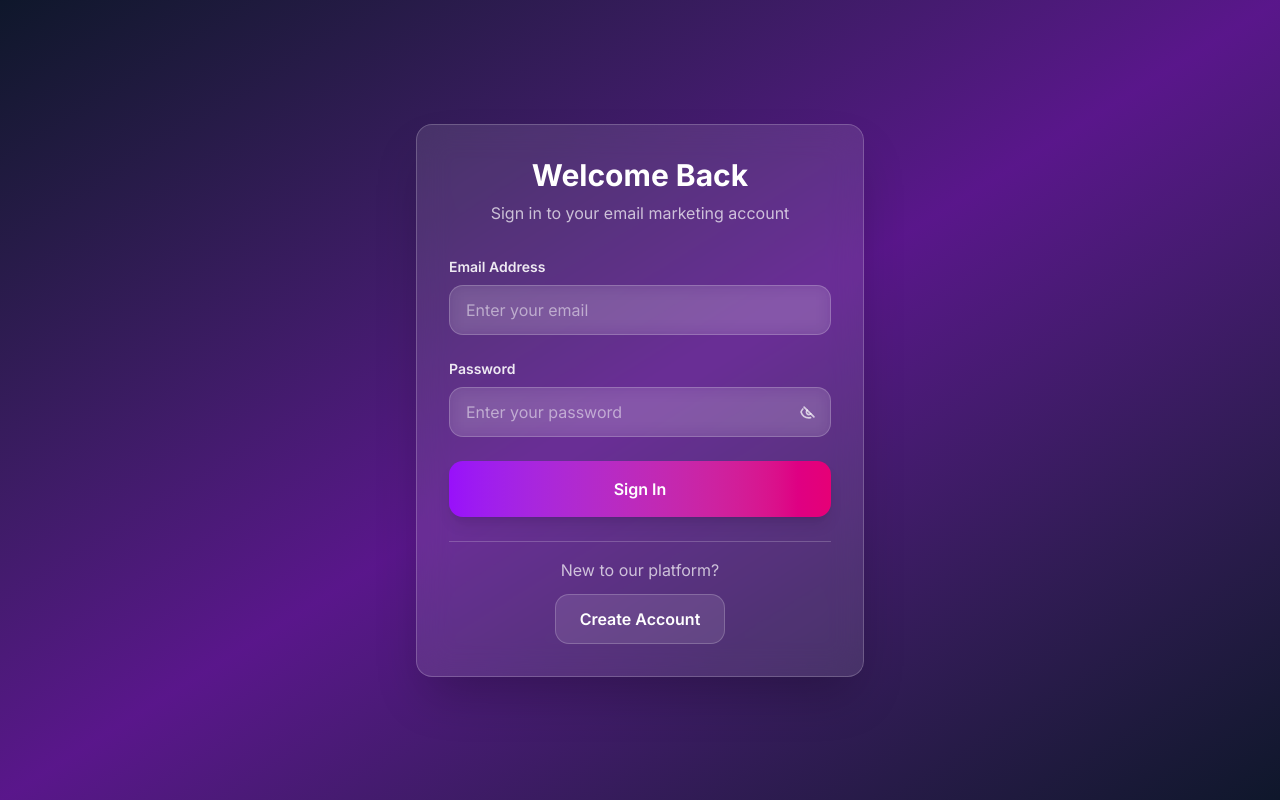
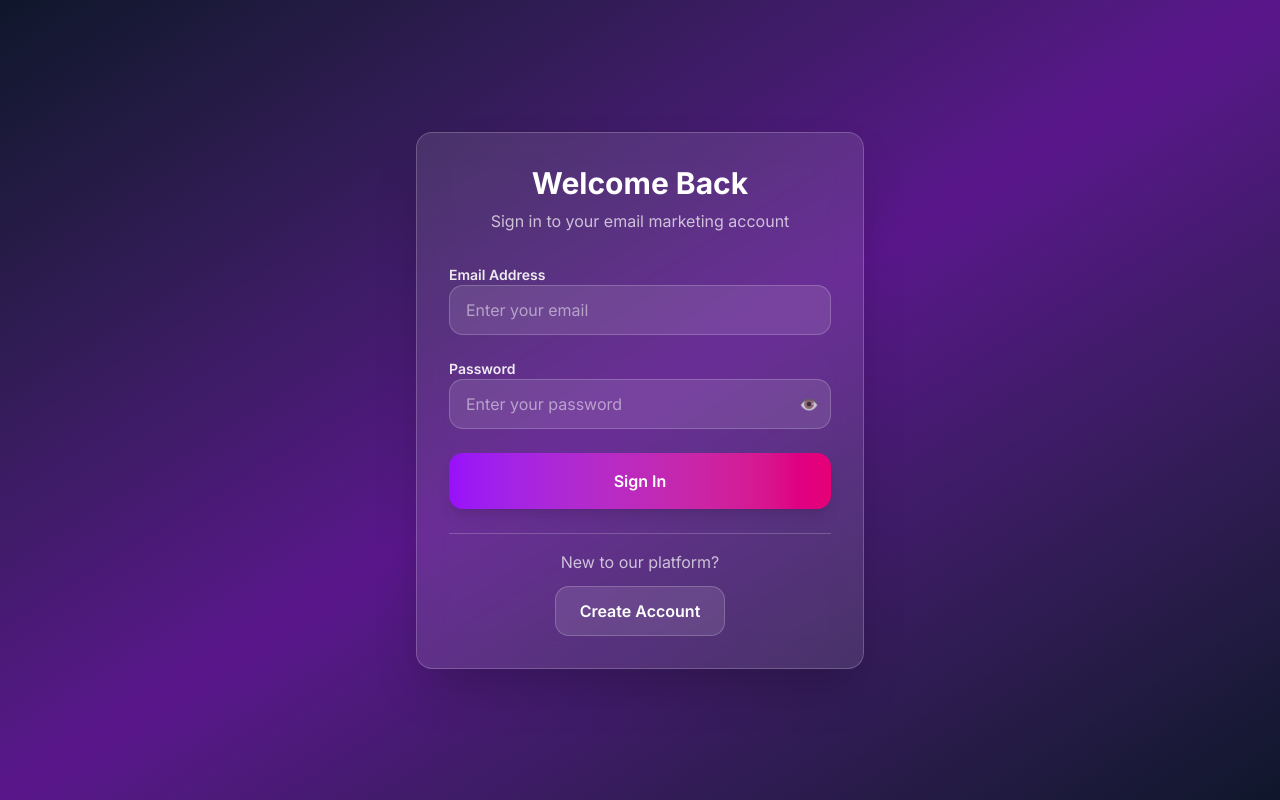
Before and after one commit to Wahabkh01/Flaire, a Next.js app: page /auth in a window 1280 px wide. Built offline with nearby package versions, Linux system fonts and the light colour scheme.

Commit message:
First Commit

```diff
--- a/src/app/auth/page.tsx
+++ b/src/app/auth/page.tsx
@@ -1,4 +1,3 @@
-// src/app/auth/page.tsx
 "use client";
 
 import { useState, useEffect } from "react";
@@ -13,6 +12,7 @@ export default function AuthPage() {
   const [loading, setLoading] = useState(false);
   const [showPassword, setShowPassword] = useState(false);
   const [message, setMessage] = useState<string | null>(null);
+
   const router = useRouter();
   const { isAuthenticated, login, loading: authLoading } = useAuth();
 
@@ -33,11 +33,14 @@ export default function AuthPage() {
       const endpoint = isLogin ? "/auth/login" : "/auth/signup";
       const body = isLogin ? { email, password } : { email, password, name };
 
-      const res = await fetch(`https://emailmarketingbackend.onrender.com${endpoint}`, {
-        method: "POST",
-        headers: { "Content-Type": "application/json" },
-        body: JSON.stringify(body),
-      });
+      const res = await fetch(
+        `https://emailmarketingbackend.onrender.com${endpoint}`,
+        {
+          method: "POST",
+          headers: { "Content-Type": "application/json" },
+          body: JSON.stringify(body),
+        }
+      );
 
       const data = await res.json();
 
@@ -45,9 +48,8 @@ export default function AuthPage() {
         console.log("DEBUG: Login success, using auth context");
         setMessage("✅ Login successful! Redirecting...");
 
-        // Use the auth context login function
+        // ✅ Call context login (handles state + redirect)
         login(data.token, data.user);
-
       } else {
         console.log("DEBUG: Login failed", data);
         setMessage(data.msg || "❌ Invalid credentials, please try again.");
@@ -60,7 +62,6 @@ export default function AuthPage() {
     }
   };
 
-  // Show loading if auth context is still loading
   if (authLoading) {
     return (
       <div className="min-h-screen flex items-center justify-center bg-slate-900">
@@ -71,12 +72,11 @@ export default function AuthPage() {
 
   return (
     <div className="min-h-screen bg-gradient-to-br from-slate-900 via-purple-900 to-slate-900 flex items-center justify-center p-6">
-      {/* Auth Card */}
+      {/* Card */}
       <div className="relative z-10 w-full max-w-md animate-fade-in">
         <div className="relative overflow-hidden bg-white/10 backdrop-blur-lg rounded-2xl p-8 shadow-2xl border border-white/20">
-
           {/* Header */}
-          <div className="relative z-10 text-center mb-8">
+          <div className="text-center mb-8">
             <h1 className="text-3xl font-bold text-white mb-2">
               {isLogin ? "Welcome Back" : "Get Started"}
             </h1>
@@ -88,11 +88,9 @@ export default function AuthPage() {
           </div>
 
           {/* Form */}
-          <form onSubmit={handleSubmit} className="relative z-10 space-y-6">
-
-            {/* Name input (only signup) */}
+          <form onSubmit={handleSubmit} className="space-y-6">
             {!isLogin && (
-              <div className="space-y-2">
+              <div>
                 <label className="block text-white/90 font-semibold text-sm">
                   Full Name
                 </label>
@@ -101,14 +99,13 @@ export default function AuthPage() {
                   placeholder="Enter your full name"
                   value={name}
                   onChange={(e) => setName(e.target.value)}
-                  className="w-full bg-white/10 backdrop-blur-sm border border-white/20 rounded-xl px-4 py-3 text-white placeholder-white/50 focus:border-purple-400 focus:ring-2 focus:ring-purple-400/50 transition-all duration-300"
+                  className="w-full bg-white/10 border border-white/20 rounded-xl px-4 py-3 text-white placeholder-white/50 focus:border-purple-400 focus:ring-2 focus:ring-purple-400/50"
                   required
                 />
               </div>
             )}
 
-            {/* Email Input */}
-            <div className="space-y-2">
+            <div>
               <label className="block text-white/90 font-semibold text-sm">
                 Email Address
               </label>
@@ -117,13 +114,12 @@ export default function AuthPage() {
                 placeholder="Enter your email"
                 value={email}
                 onChange={(e) => setEmail(e.target.value)}
-                className="w-full bg-white/10 backdrop-blur-sm border border-white/20 rounded-xl px-4 py-3 text-white placeholder-white/50 focus:border-purple-400 focus:ring-2 focus:ring-purple-400/50 transition-all duration-300"
+                className="w-full bg-white/10 border border-white/20 rounded-xl px-4 py-3 text-white placeholder-white/50 focus:border-purple-400 focus:ring-2 focus:ring-purple-400/50"
                 required
               />
             </div>
 
-            {/* Password Input */}
-            <div className="space-y-2">
+            <div>
               <label className="block text-white/90 font-semibold text-sm">
                 Password
               </label>
@@ -133,52 +129,33 @@ export default function AuthPage() {
                   placeholder="Enter your password"
                   value={password}
                   onChange={(e) => setPassword(e.target.value)}
-                  className="w-full bg-white/10 backdrop-blur-sm border border-white/20 rounded-xl px-4 py-3 pr-12 text-white placeholder-white/50 focus:border-purple-400 focus:ring-2 focus:ring-purple-400/50 transition-all duration-300"
+                  className="w-full bg-white/10 border border-white/20 rounded-xl px-4 py-3 pr-12 text-white placeholder-white/50 focus:border-purple-400 focus:ring-2 focus:ring-purple-400/50"
                   required
                 />
                 <button
                   type="button"
                   onClick={() => setShowPassword(!showPassword)}
-                  className="absolute inset-y-0 right-3 flex items-center text-white/70 hover:text-white focus:outline-none"
+                  className="absolute inset-y-0 right-3 flex items-center text-white/70 hover:text-white"
                 >
-                  {showPassword ? (
-                    <svg xmlns="http://www.w3.org/2000/svg" className="h-5 w-5" fill="none"
-                        viewBox="0 0 24 24" stroke="currentColor" strokeWidth={2}>
-                      <path strokeLinecap="round" strokeLinejoin="round"
-                        d="M15 12a3 3 0 11-6 0 3 3 0 016 0z" />
-                      <path strokeLinecap="round" strokeLinejoin="round"
-                        d="M2.458 12C3.732 7.943 7.523 5 12 5c4.478 0 8.268 2.943 9.542 7-1.274 4.057-5.064 7-9.542 7-4.477 0-8.268-2.943-9.542-7z" />
-                    </svg>
-                  ) : (
-                    <svg xmlns="http://www.w3.org/2000/svg" className="h-5 w-5" fill="none"
-                        viewBox="0 0 24 24" stroke="currentColor" strokeWidth={2}>
-                      <path strokeLinecap="round" strokeLinejoin="round"
-                        d="M13.875 18.825A10.05 10.05 0 0112 19c-4.478 0-8.268-2.943-9.542-7a9.955 9.955 0 012.225-3.592M9.88 9.88a3 3 0 104.24 4.24" />
-                      <path strokeLinecap="round" strokeLinejoin="round"
-                        d="M6.1 6.1l11.8 11.8" />
-                    </svg>
-                  )}
+                  {showPassword ? "🙈" : "👁️"}
                 </button>
               </div>
             </div>
 
-            {/* Feedback Message */}
             {message && (
-              <p className="text-center text-sm font-medium text-white/90 bg-white/10 rounded-lg p-2">
+              <p className="text-center text-sm text-white bg-white/10 rounded-lg p-2">
                 {message}
               </p>
             )}
 
-            {/* Submit Button */}
             <button
               type="submit"
               disabled={loading}
-              className="w-full bg-gradient-to-r from-purple-600 to-pink-600 hover:from-purple-700 hover:to-pink-700 text-white py-4 rounded-xl font-semibold shadow-lg transition-all duration-300 disabled:opacity-50"
+              className="w-full bg-gradient-to-r from-purple-600 to-pink-600 hover:from-purple-700 hover:to-pink-700 text-white py-4 rounded-xl font-semibold shadow-lg disabled:opacity-50"
             >
               {loading ? "Processing..." : isLogin ? "Sign In" : "Create Account"}
             </button>
 
-            {/* Toggle Auth Mode */}
             <div className="text-center pt-4 border-t border-white/20">
               <p className="text-white/70 mb-3">
                 {isLogin ? "New to our platform?" : "Already have an account?"}
@@ -189,7 +166,7 @@ export default function AuthPage() {
                   setIsLogin(!isLogin);
                   setMessage(null);
                 }}
-                className="bg-white/10 border border-white/20 text-white px-6 py-3 rounded-xl font-semibold hover:bg-white/20 transition-all duration-300"
+                className="bg-white/10 border border-white/20 text-white px-6 py-3 rounded-xl font-semibold hover:bg-white/20"
               >
                 {isLogin ? "Create Account" : "Sign In Instead"}
               </button>
--- a/src/app/dashboard/page.tsx
+++ b/src/app/dashboard/page.tsx
@@ -1,9 +1,6 @@
-// src/app/dashboard/page.tsx
 "use client";
 
 import { useEffect, useState } from "react";
-import { useRouter } from "next/navigation";
-import { useAuth } from "../../contexts/AuthContext";
 import DashboardLayout from "@/components/DashboardLayout";
 import StatCard from "@/components/StatCard";
 import {
@@ -61,9 +58,6 @@ interface ChartData {
 }
 
 export default function DashboardPage() {
-  const { isAuthenticated, loading: authLoading, user } = useAuth();
-  const router = useRouter();
-
   const [stats, setStats] = useState<DashboardStats>({
     contactsCount: 0,
     campaignsCount: 0,
@@ -86,37 +80,14 @@ export default function DashboardPage() {
   const [loading, setLoading] = useState(true);
   const [chartLoading, setChartLoading] = useState(true);
 
-  // Auth guard - redirect if not authenticated
   useEffect(() => {
-    console.log("Dashboard: Auth loading:", authLoading, "Is authenticated:", isAuthenticated);
-
-    if (!authLoading) {
-      if (!isAuthenticated) {
-        console.log("Dashboard: Not authenticated, redirecting to auth");
-        router.replace("/auth");
-        return;
-      } else {
-        console.log("Dashboard: User is authenticated, loading dashboard data");
-      }
-    }
-  }, [isAuthenticated, authLoading, router]);
-
-  // Fetch dashboard data only when authenticated
-  useEffect(() => {
-    if (!authLoading && isAuthenticated) {
-      fetchDashboardData();
-    }
-  }, [authLoading, isAuthenticated]);
-
     async function fetchDashboardData() {
       try {
-      console.log("Dashboard: Starting to fetch data");
         setLoading(true);
         setChartLoading(true);
 
         // ✅ Fetch dashboard stats (already includes campaigns + analytics)
         const dashboardStats = await apiService.getDashboardStats();
-      console.log("Dashboard: Received stats:", dashboardStats);
         setStats(dashboardStats);
 
         // ✅ Build charts directly from campaigns
@@ -144,33 +115,16 @@ export default function DashboardPage() {
           deviceBreakdown,
         });
 
-      console.log("Dashboard: Data loaded successfully");
       } catch (error) {
-      console.error("Dashboard: Failed to load dashboard data:", error);
-      // Don't redirect on API errors, just show error state
+        console.error("Failed to load dashboard data:", error);
       } finally {
         setLoading(false);
         setChartLoading(false);
       }
     }
 
-  // Show loading screen while auth is being determined
-  if (authLoading) {
-    return (
-      <div className="min-h-screen bg-slate-900 flex items-center justify-center">
-        <div className="text-white text-lg animate-pulse">Loading dashboard...</div>
-      </div>
-    );
-  }
-
-  // Show nothing if not authenticated (will redirect)
-  if (!isAuthenticated) {
-    return (
-      <div className="min-h-screen bg-slate-900 flex items-center justify-center">
-        <div className="text-white text-lg">Redirecting to login...</div>
-      </div>
-    );
-  }
+    fetchDashboardData();
+  }, []);
 
   return (
     <DashboardLayout>
@@ -178,7 +132,7 @@ export default function DashboardPage() {
         {/* Header */}
         <div className="text-center mb-8">
           <h1 className="text-4xl font-bold text-white mb-2 bg-gradient-to-r from-white via-purple-200 to-cyan-200 bg-clip-text text-transparent">
-            Welcome back, {user?.name || user?.email}!
+            Email Marketing Dashboard
           </h1>
           <p className="text-white/70 text-lg">Monitor your email marketing performance and grow your audience</p>
         </div>
@@ -272,6 +226,14 @@ export default function DashboardPage() {
           <ChartCard title="Campaign Performance" loading={chartLoading}>
             <CampaignPerformanceChart data={chartData.campaignPerformance} />
           </ChartCard>
+
+          {/* <ChartCard title="Audience Growth" loading={chartLoading}>
+            <AudienceGrowthChart data={chartData.audienceGrowth} />
+          </ChartCard>
+
+          <ChartCard title="Device Breakdown" loading={chartLoading}>
+            <DeviceBreakdownChart data={chartData.deviceBreakdown} />
+          </ChartCard> */}
         </div>
 
         {/* Quick Actions */}
--- a/src/contexts/AuthContext.tsx
+++ b/src/contexts/AuthContext.tsx
@@ -3,6 +3,23 @@
 
 import React, { createContext, useContext, useEffect, useState } from 'react';
 import { useRouter } from 'next/navigation';
+
+// Cookie helper functions
+const setCookie = (name: string, value: string, days: number = 7) => {
+  const expires = new Date(Date.now() + days * 864e5).toUTCString();
+  document.cookie = `${name}=${encodeURIComponent(value)}; expires=${expires}; path=/; secure; samesite=strict`;
+};
+
+const getCookie = (name: string): string | null => {
+  return document.cookie.split('; ').reduce((r: string | null, v) => {
+    const parts = v.split('=');
+    return parts[0] === name ? decodeURIComponent(parts[1]) : r;
+  }, null);
+};
+
+const deleteCookie = (name: string) => {
+  document.cookie = `${name}=; expires=Thu, 01 Jan 1970 00:00:00 GMT; path=/`;
+};
 
 interface AuthContextType {
   isAuthenticated: boolean | null;
@@ -24,8 +41,8 @@ export function AuthProvider({ children }: { children: React.ReactNode }) {
     // Check authentication status on mount
     const checkAuth = () => {
       try {
-        const token = localStorage.getItem('token');
-        const userData = localStorage.getItem('user');
+        const token = getCookie('token');
+        const userData = getCookie('user');
 
         if (token && userData) {
           setIsAuthenticated(true);
@@ -49,8 +66,8 @@ export function AuthProvider({ children }: { children: React.ReactNode }) {
   }, []);
 
   const login = (token: string, userData: any) => {
-    localStorage.setItem('token', token);
-    localStorage.setItem('user', JSON.stringify(userData));
+    setCookie('token', token, 7); // Store token for 7 days
+    setCookie('user', JSON.stringify(userData), 7); // Store user data for 7 days
     setIsAuthenticated(true);
     setUser(userData);
 
@@ -61,8 +78,8 @@ export function AuthProvider({ children }: { children: React.ReactNode }) {
   };
 
   const logout = () => {
-    localStorage.removeItem('token');
-    localStorage.removeItem('user');
+    deleteCookie('token');
+    deleteCookie('user');
     setIsAuthenticated(false);
     setUser(null);
     router.replace('/auth');
--- a/src/lib/auth.ts
+++ b/src/lib/auth.ts
@@ -1,9 +1,9 @@
 // lib/auth.ts - Helper functions for authentication
 import { cookies } from 'next/headers';
 
-export async function getAuthToken() {
+export function getAuthToken() {
   const cookieStore = cookies();
-  return (await cookieStore).get('token')?.value;
+  return cookieStore.get('token')?.value;
 }
 
 export async function getServerAuthHeaders() {
```
Also changed, not shown: src/middleware.ts (+6 -6 lines). Lines whose indentation alone changed are shown as unchanged.
